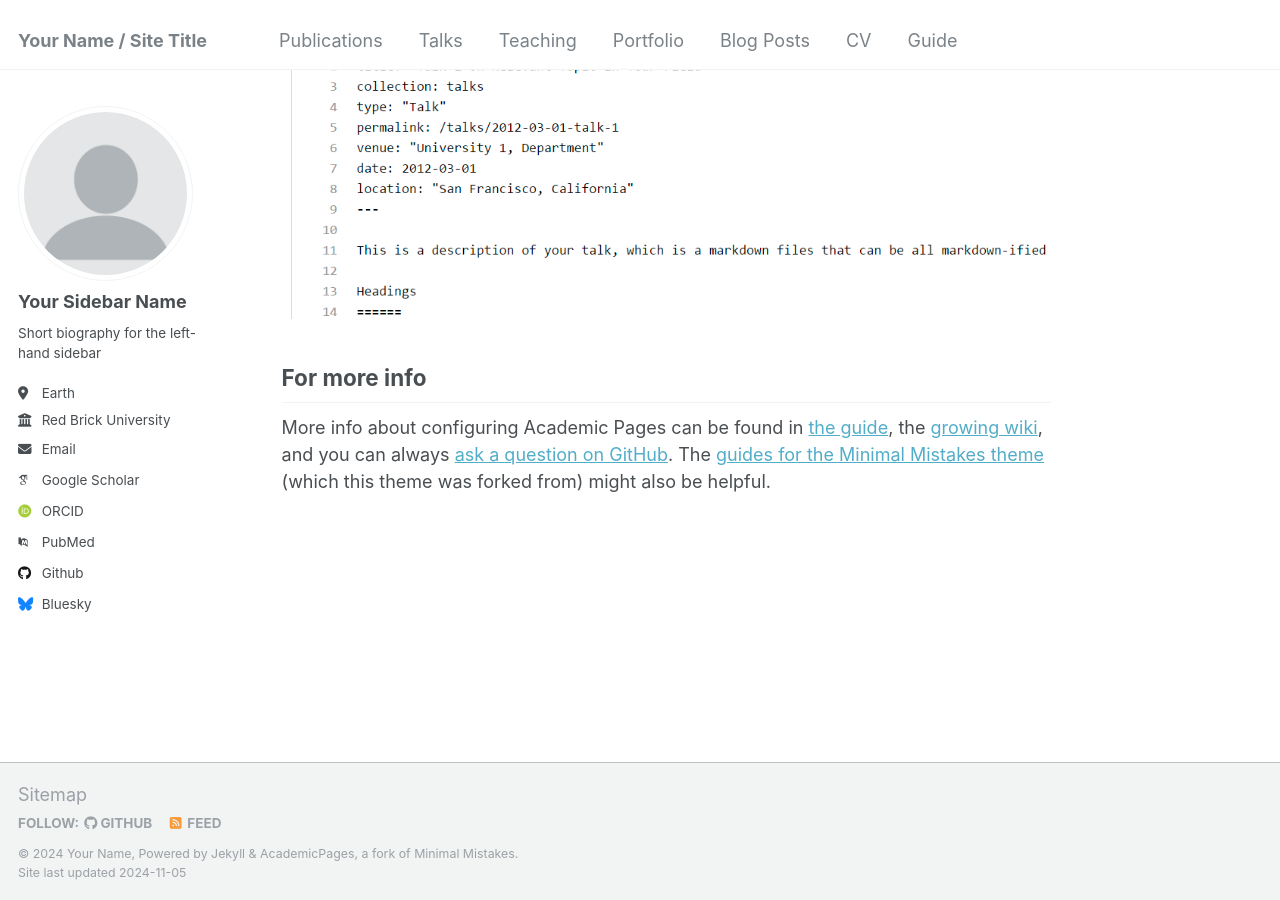
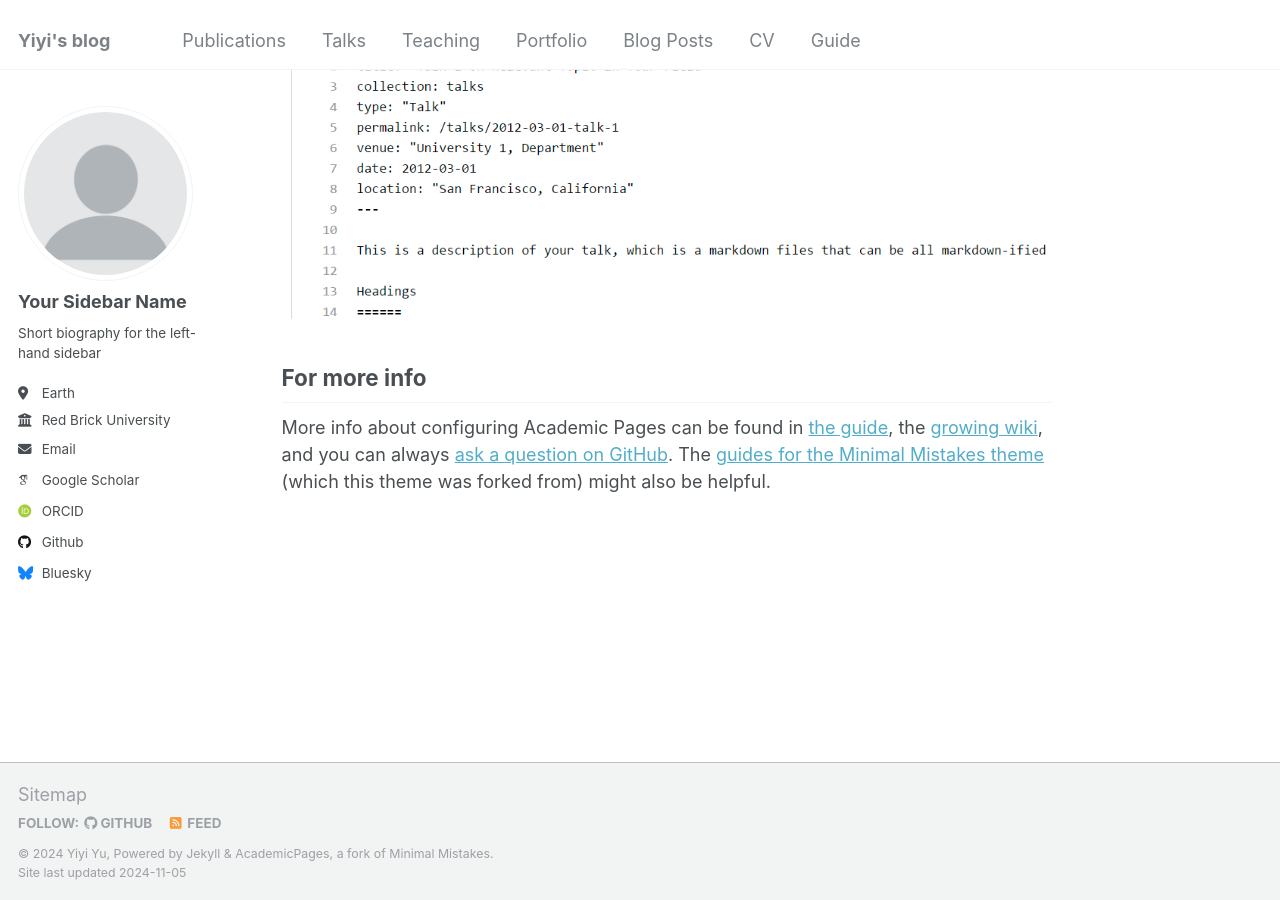
Before and after one commit to yuyiyi/yuyiyi.github.io, a Jekyll site: the page built from _pages/about.md, in a window 1280 px wide and 900 px high, scrolled down 2643 px. Built offline with Jekyll 4.4.1, drawn with Linux system fonts in a browser that asks for light colours; some web fonts are replaced; part of the change alters nothing that is shown.

Commit message:
Update _config.yml

```diff
--- a/_config.yml
+++ b/_config.yml
@@ -8,9 +8,9 @@
 
 # Basic Site Settings
 locale                   : "en-US"
-title                    : "Your Name / Site Title"
+title                    : "Yiyi's blog"
 title_separator          : "-"
-name                     : &name "Your Name"
+name                     : &name "Yiyi Yu"
 description              : &description "personal description"
 url                      : https://academicpages.github.io # the base hostname & protocol for your site e.g. "https://mmistakes.github.io"
 baseurl                  : "" # the subpath of your site, e.g. "/blog"
@@ -31,20 +31,20 @@ author:
   email            : "none@example.org"
 
   # Academic websites
-  arxiv            : # URL - Update with the correct link to your profile
-  googlescholar    : "https://scholar.google.com/citations?user=PS_CX0AAAAAJ"
+  #arxiv            : # URL - Update with the correct link to your profile
+  googlescholar    : "https://scholar.google.com/citations?hl=en&user=6N6nROAAAAAJ&view_op=list_works&sortby=pubdate"
   impactstory      : # URL
-  orcid            : "http://orcid.org/yourorcidurl"
-  semantic         : # URL
-  pubmed           : "https://www.ncbi.nlm.nih.gov/pubmed/?term=john+snow"
-  researchgate     : # URL
-  scopus           : # URL
+  orcid            : "https://orcid.org/0000-0003-1053-413X"
+  #semantic         : # URL
+  #pubmed           : "https://www.ncbi.nlm.nih.gov/pubmed/?term=john+snow"
+  #researchgate     : # URL
+  #scopus           : # URL
 
   # Repositories and software development
   bitbucket        : # Username - Update with your username on the site
   codepen          : # Username
   dribbble         : # Username
-  github           : "academicpages"
+  github           : "https://github.com/yuyiyi"
   kaggle           : # Username
   stackoverflow    : # User number or user number and name (i.e., use "1" or "1/jeff-atwood")
 
```
